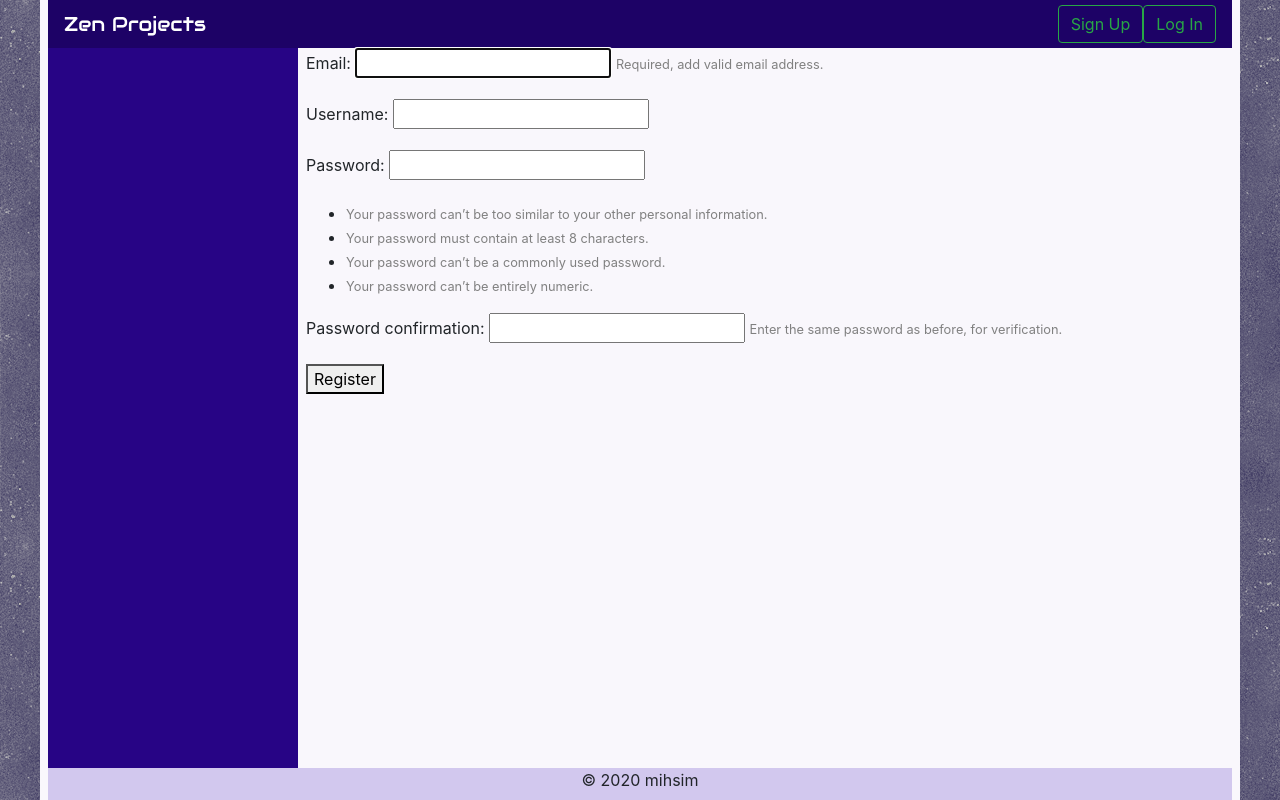
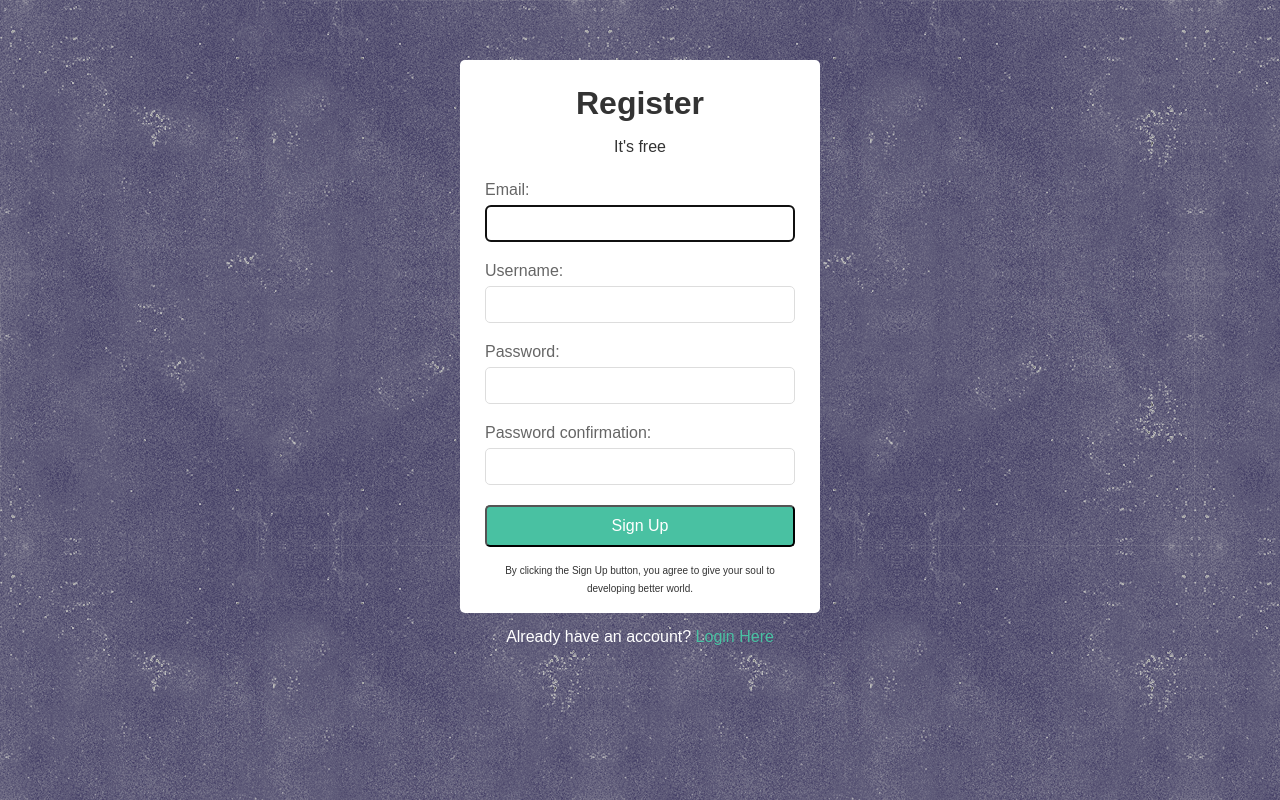
Before and after one commit to mihsim/django_project_management, a Django app: page /account/create/ in a window 1280 px wide. Run offline with Django 3.2, Linux system fonts and the light colour scheme; some libraries are stand-ins or nearby versions.

Commit message:
Closes #69. Made user registration form.

```diff
--- a/project_management/settings.py
+++ b/project_management/settings.py
@@ -136,6 +136,7 @@ STATICFILES_DIRS = [
     os.path.join(BASE_DIR, "home/static/"),
     os.path.join(BASE_DIR, 'tasks/static/'),
     os.path.join(BASE_DIR, 'sprints/static/'),
+    os.path.join(BASE_DIR, 'users/static/'),
 ]
 
 STATIC_URL = "/static/"
--- /dev/null
+++ b/users/static/users/css/sign_up_in.css
@@ -0,0 +1,89 @@
+* {
+    box-sizing: border-box;
+    margin: 0;
+    padding: 0;
+}
+
+html {
+    background-image: url("../img/concrete-wall-2-1920x1080.png");
+}
+
+body {
+
+    font-family: 'Raleway', sans-serif;
+    line-height: 1.8;
+    color: #fff;
+}
+
+a {
+    text-decoration: none;
+}
+
+#container {
+    max-width: 400px;
+    padding: 20px;
+    margin: 40px auto;
+}
+
+.form-wrap {
+    background: #fff;
+    border-radius: 5px;
+    padding: 15px 25px;
+    color: #333;
+}
+
+.form-wrap h1,
+.form-wrap p {
+    text-align: center;
+}
+
+.form-wrap .error {
+    color: #FF0000;
+}
+
+.form-wrap .form-group {
+    margin-top: 15px;
+}
+
+.form-wrap .form-group label {
+    display: block;
+    color: #666;
+}
+
+.form-wrap .form-group input {
+    width: 100%;
+    padding: 10px;
+    border: #ddd solid 1px;
+    border-radius: 5px;
+}
+
+.form-wrap button {
+    display: block;
+    width: 100%;
+    background: #49c1a2;
+    color: #fff;
+    font-size: 1em;
+    border-radius: 5px;
+    cursor: pointer;
+    padding: 10px;
+    margin-top: 20px;
+}
+
+.form-wrap button:hover {
+    background: #37a08e;
+}
+
+.form-wrap .bottom-text {
+    font-size: 10px;
+    margin-top: 15px;
+}
+
+footer {
+    text-align: center;
+    color: #fff;
+    margin-top: 10px;
+}
+
+footer a {
+    color: #49c1a2;
+}
--- /dev/null
+++ b/users/templates/users/base_sing_up_in.html
@@ -0,0 +1,15 @@
+<!DOCTYPE html>
+<html lang="en">
+<head>
+    {% load static %}
+    <meta charset="UTF-8">
+    <title>Zen Projects</title>
+    <link rel="stylesheet" href="{% static 'users/css/sign_up_in.css' %}">
+</head>
+<body>
+
+{% block body_content %}
+{% endblock %}
+
+</body>
+</html>
--- a/users/templates/users/create.html
+++ b/users/templates/users/create.html
@@ -1,22 +1,37 @@
-{% extends 'base.html' %}
+{# extends 'base.html' #}
+{% extends 'users/base_sing_up_in.html' %}
 
 {% block body_content %}
+    <div id="container">
+        <div class="form-wrap">
+            <h1>Register</h1>
+            <p>It's free</p>
+
             <form action="" method="post">
                 {% csrf_token %}
+
                 {% for field in registration_form %}
-            <p>
+                         <div class="form-group">
                             {{field.label_tag}}
                             {{ field }}
-                {% if field.help_text %}
-                    <small style="color: grey;">{{ field.help_text }}</small>
-                {% endif %}
+                         </div>
+
                         {% for error in field.errors %}
-                    <p style="color: red;">{{ error }}</p>
+                            <p class="error">{{ error }}</p>
                         {% endfor %}
-            </p>
+
+
 
                 {% endfor %}
-        <button type="submit">Register</button>
+                <button type="submit">Sign Up</button>
+                <p class="bottom-text">
+                    By clicking the Sign Up button, you agree to give your soul to developing better world.
+                </p>
             </form>
+        </div>
+        <footer>
+            <p>Already have an account? <a href="{% url 'users:login' %}">Login Here</a></p>
+        </footer>
+    </div>
 
 {% endblock %}
```
Also changed, not shown: users/static/users/img/concrete-wall-2-1920x1080.png (added). Lines whose indentation alone changed are shown as unchanged.
